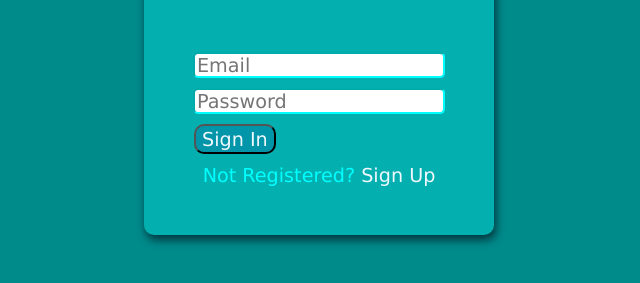
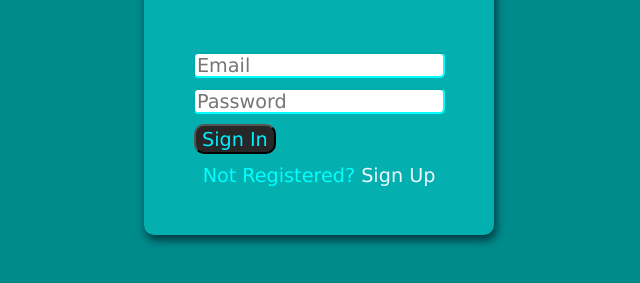
Before and after one commit to Theo112211/MyProgress, a plain HTML site: page index.html in a window 1280 px wide. In both pictures the pointer is over the button "Sign In". Shown: the part 223-506 px from the top of the page, without its empty margins (321-961 px from the left). Drawn offline with Linux system fonts and the light colour scheme.

Commit message:
Update index.css

```diff
--- a/index.css
+++ b/index.css
@@ -4,6 +4,8 @@ body {
   display: flex;
   align-items: center;
   justify-content: center;
+  background-attachment: fixed;
+
 }
 .screen {
   width: 100vw;
@@ -92,15 +94,53 @@ body {
   align-self: flex-start;
   margin-left: 50px;
 }
+
+.button:hover {
+  font-family: "Lucida Sans", "Lucida Sans Regular", "Lucida Grande",
+    "Lucida Sans Unicode", Geneva, Verdana, sans-serif;
+  font-size: larger;
+  text-decoration: rgb(0, 225, 255);
+  height: 30px;
+  border-color: rgb(0, 136, 255);
+  background-color: rgb(39, 39, 39);
+  border-radius: 10px;
+  border-width: 2px;
+  border-color: black;
+  align-self: flex-start;
+  margin-left: 50px;
+}
+
+
+.h1:hover {
+  padding-top: 20%;
+  padding-bottom: 0%;
+  font-family: "Lucida Sans", "Lucida Sans Regular", "Lucida Grande",
+    "Lucida Sans Unicode", Geneva, Verdana, sans-serif;
+  color: rgb(255, 255, 255);
+  font-size: 41px;
+  display: flex;
+  align-items: center;
+  justify-content: center;
+  text-shadow: 0px 0px 8px rgb(0, 17, 27);
+}
+
+a:hover {
+  text-decoration: none;
+  color: rgb(0, 238, 255);
+}
+
+
 p1 {
   font-family: "Lucida Sans", "Lucida Sans Regular", "Lucida Grande",
     "Lucida Sans Unicode", Geneva, Verdana, sans-serif;
   font-size: larger;
   color: rgb(0, 255, 255);
 }
+
 a {
   text-decoration: none;
   color: aliceblue;
+
 }
 
 .cards {
```
